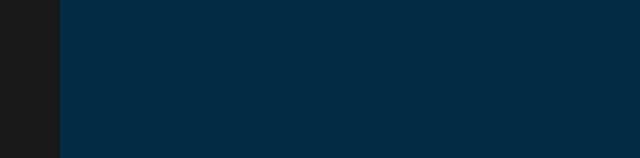
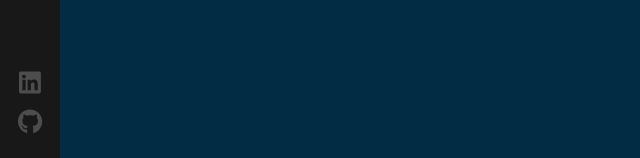
Before and after one commit to gaoyikeshuer/gaoyikeshuer.github.io, a React (Create React App) app in the folder react-portfolio/: page / in a window 1280 px wide. Shown: the part 639-797 px from the top of the page, without its empty margins (0-640 px from the left). Built offline with nearby package versions, Linux system fonts and the light colour scheme.

Commit message:
Update index.js

```diff
--- a/react-portfolio/src/components/Sidebar/index.js
+++ b/react-portfolio/src/components/Sidebar/index.js
@@ -3,6 +3,7 @@
 import LogoS from '../../assets/pictures/sun.png'
 import {FontAwesomeIcon} from '@fortawesome/react-fontawesome'
 import {faCode, faHome, faPaintbrush, faUser} from '@fortawesome/free-solid-svg-icons'
+import {faGithub, faLinkedin} from '@fortawesome/free-brands-svg-icons'
 
 const Sidebar = () => (
     <div className = 'nav-bar'>
@@ -28,7 +29,12 @@
         <ul>
             <li>
                 <a target = "_blank" rel ="noreferrer" href="https://www.linkedin.com/in/yikegaotcd/">
-                    <FontAwesomeIcon icon="fab fa-linkedin-in" color="#4d4d4e" />
+                <FontAwesomeIcon icon ={faLinkedin} color = '#4d4d4e' />
+                </a>
+            </li>
+            <li>
+                <a target = "_blank" rel ="noreferrer" href="https://github.com/gaoyikeshuer">
+                <FontAwesomeIcon icon ={faGithub} color = '#4d4d4e' />
                 </a>
             </li>
         </ul>
```
